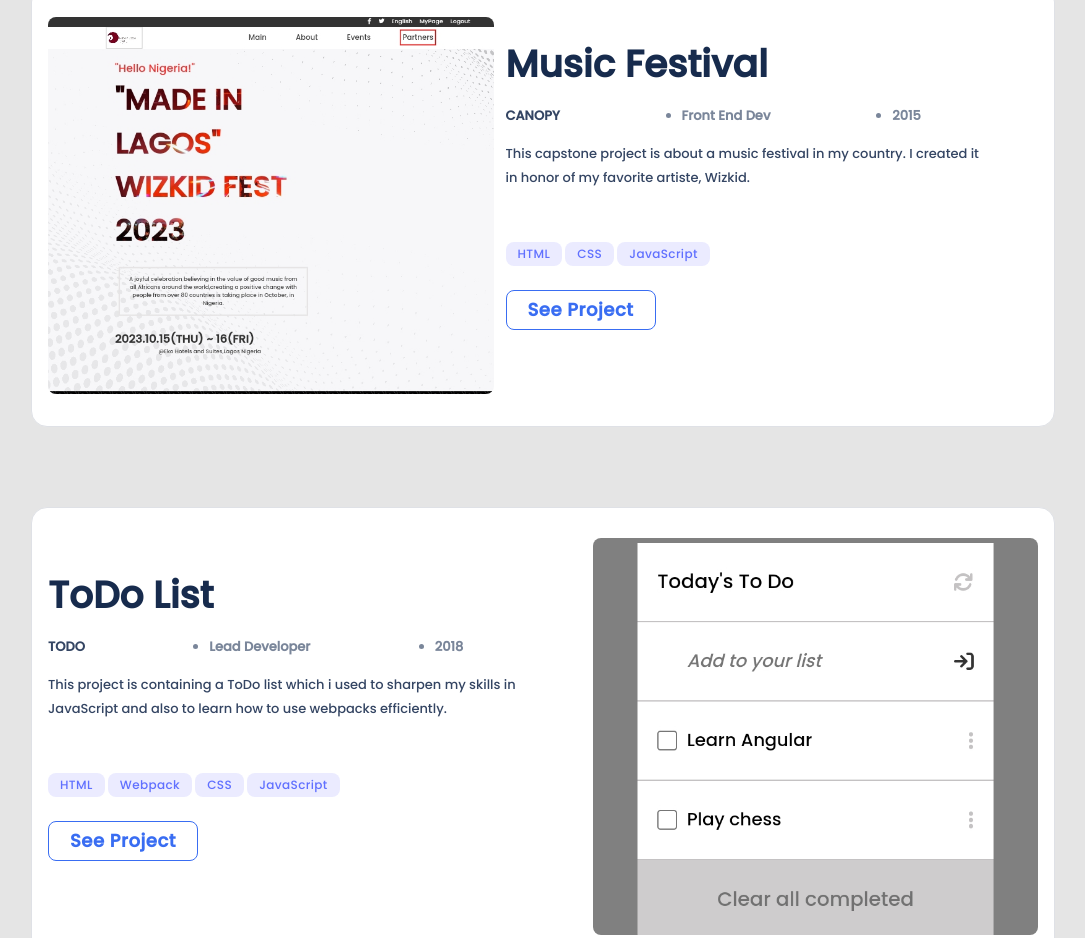
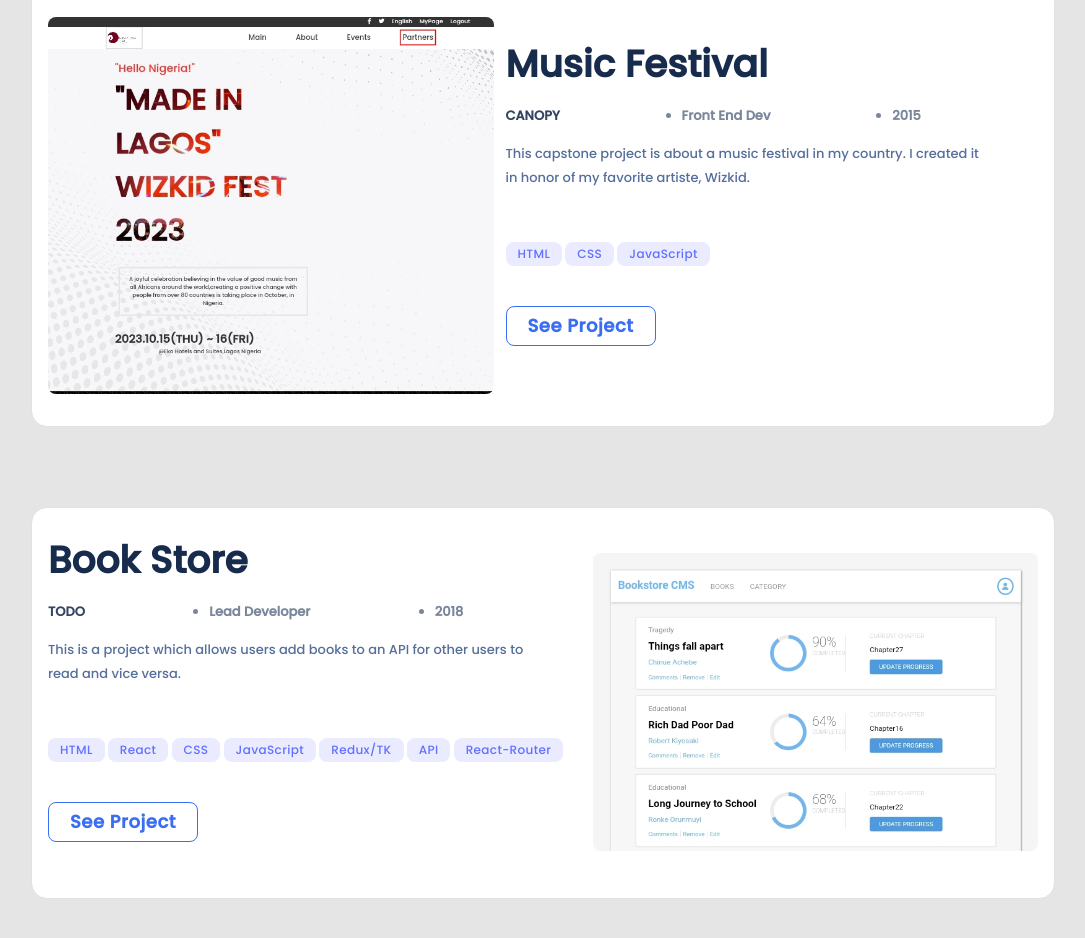
Before and after one commit to David-Lanzz/My-Portfolio, a website with bundled scripts: page index.html in a window 1280 px wide. Shown: the part 1062-2000 px from the top of the page, without its empty margins (97-1182 px from the left). Built offline with nearby package versions, Linux system fonts and the light colour scheme.

Commit message:
Add libraries

```diff
--- a/modules/class.js
+++ b/modules/class.js
@@ -70,7 +70,7 @@
   '"./images/bookstore.jpg"',
   ['TODO', 'Lead Developer', '2018'],
   ['"canopy"', '"bed"', '"year"'],
-  ['HTML','React','CSS','JavaScript'],
+  ['HTML','React','CSS','JavaScript','Redux/TK','API','React-Router'],
   '"https://bookstore-pfc6.onrender.com/"',
   '"https://github.com/David-Lanzz/Bookstore/"',
   {
@@ -90,7 +90,7 @@
   '"./images/covid.jpg"',
   ['METRICS', 'Lead Developer', '2023'],
   ['"canopy"', '"bed"', '"year"'],
-  ['HTML', 'React', 'CSS', 'JavaScript'],
+  ['HTML', 'React', 'CSS', 'JavaScript','API','Redux/TK','React-Router'],
   '"https://mapmetrics.onrender.com/"',
   '"https://github.com/David-Lanzz/map-metrics/"',
   {
@@ -110,7 +110,7 @@
   '"./images/math_magicians.jpg"',
   ['MATHS', 'Lead Developer', '2023'],
   ['"canopy"', '"bed"', '"year"'],
-  ['HTML', 'React', 'CSS', 'JavaScript'],
+  ['HTML', 'React', 'CSS', 'JavaScript','React-Router'],
   '"https://github.com/David-Lanzz/math-magicians/"',
   '"https://mathmagicians-4omq.onrender.com/"',
   {
@@ -129,7 +129,7 @@
   '"./images/konagrill.jpg"',
   ['COMMERCE', 'Lead Developer', '2023'],
   ['"canopy"', '"bed"', '"year"'],
-  ['HTML', 'Webpack', 'CSS', 'JavaScript'],
+  ['HTML', 'Webpack', 'CSS', 'JavaScript','API'],
   '"https://david-lanzz.github.io/Kanban/dist/"',
   '"https://github.com/David-Lanzz/Kanban"',
   {
@@ -150,7 +150,7 @@
   '"./images/leaderboard.jpg"',
   ['SCORES', 'Lead Developer', '2023'],
   ['"canopy"', '"bed"', '"year"'],
-  ['HTML', 'Webpack', 'CSS', 'JavaScript'],
+  ['HTML', 'Webpack', 'CSS', 'JavaScript','API'],
   '"https://david-lanzz.github.io/Leaderboard-Project/dist/"',
   '"https://github.com/David-Lanzz/Leaderboard-Project"',
   {
@@ -164,7 +164,7 @@
 );
 export const card8 = new Cards(
   'E-COMMERCE',
-  `UNDERexport constRUCTION!.
+  `UNDER CONSTRUCTION!.
   `,
   '"./images/e_commerce.jpg"',
   ['COMMERCE', 'Lead Developer', '2023'],
@@ -173,7 +173,7 @@
   '"https://myecommerceapp-1nbf.onrender.com/"',
   '"https://github.com/David-Lanzz/ecommerceapp/"',
   {
-    description: 'UNDERexport constRUCTION!',
+    description: 'UNDER CONSTRUCTION!',
     url: './images/e_commerce.jpg',
     header: 'E-COMMERCE',
     stack1: 'SCORES',
--- a/script.js
+++ b/script.js
@@ -67,7 +67,7 @@
 
 const works = document.querySelector('#works');
 
-const projectCards = [card1, card2, card3, card4, card5, card6, card7, card8];
+const projectCards = [card1, card3, card4, card6, card5, card2, card7, card8];
 projectCards.map((card, index) => {
   card.id = index + 1;
   card.buttonId = index + 1;
--- a/styles.css
+++ b/styles.css
@@ -23,6 +23,7 @@
 
 .lang ul {
   gap: 0.2rem;
+  flex-wrap: wrap;
 }
 
 .popup-stack ul {
@@ -194,14 +195,15 @@
 
 .popup-info {
   display: grid;
-  grid-template-rows: 73% 8% 19%;
+  grid-template-rows: 55% 31% 24%;
 }
 
 .popup-info p {
   font-weight: 400;
-  font-size: 14px;
+  font-size: 12px;
   line-height: 24px;
-  color: #344563;
+  padding-top: 1rem;
+  color: #556e9b;
 }
 
 .popuplang {
@@ -278,6 +280,9 @@
 
 .menu div {
   transition: 0.5s;
+}
+.view {
+  padding: 1rem 0;
 }
 
 .menu a div {
@@ -474,7 +479,7 @@
   font-weight: 400;
   font-size: 13px;
   line-height: 24px;
-  color: #344563;
+  color: #556e9b;
 }
 
 #popuplang {
```
